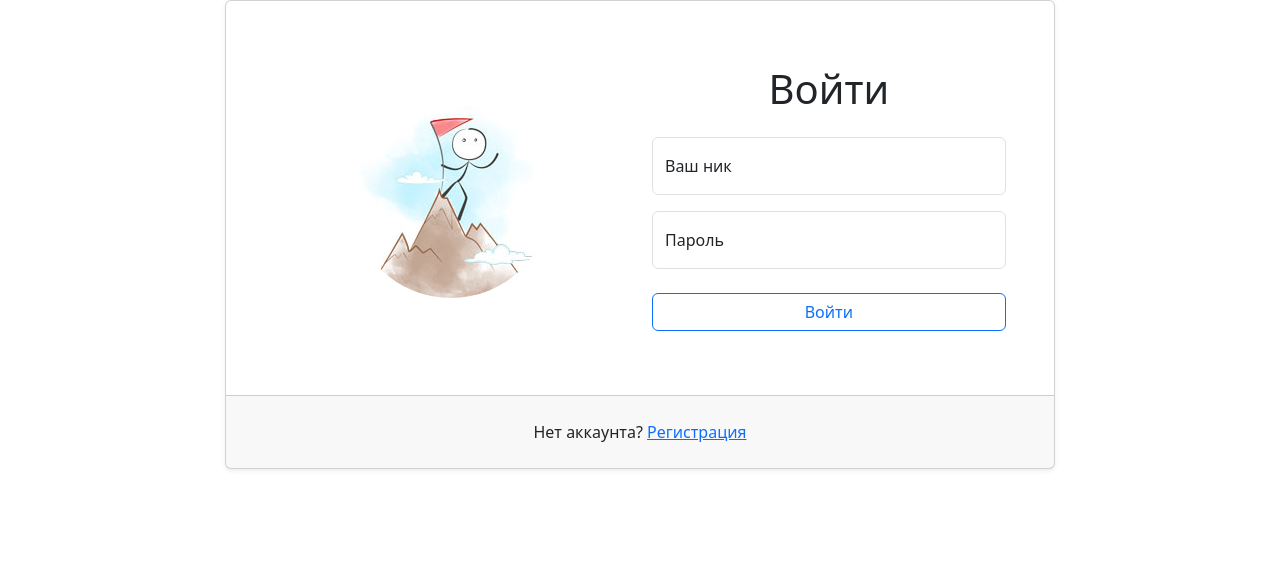
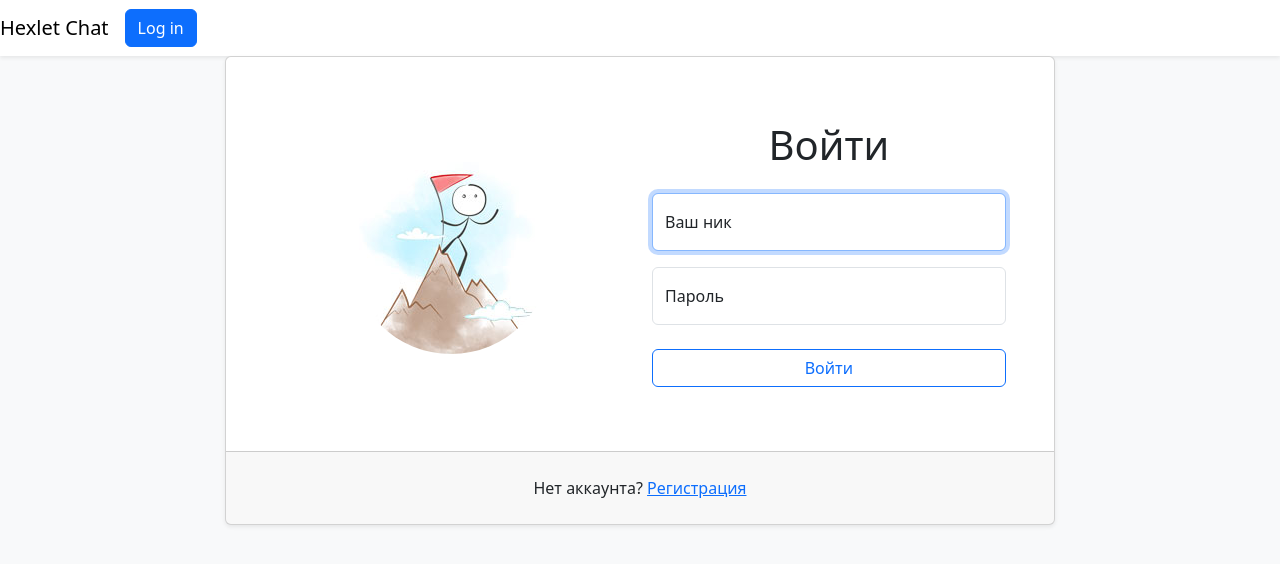
Before and after one commit to VitalMangal/Chat, a React (Create React App) app in the folder frontend/: page /login in a window 1280 px wide. Shown: the top 564 px of the page. Built offline with nearby package versions, Linux system fonts and the light colour scheme.

Commit message:
autosave 3 step

```diff
--- a/frontend/public/index.html
+++ b/frontend/public/index.html
@@ -4,8 +4,13 @@
     <meta charset="utf-8" />
     <meta name="viewport" content="width=device-width, initial-scale=1" />
     <title>Frontend project Chat</title>
+<!-- пытаюсь подключить бутстрап, но что-то не работает -->
+   <!-- <link href="https://cdn.jsdelivr.net/npm/bootstrap@5.3.3/dist/css/bootstrap.min.css" rel="stylesheet" integrity="sha384-QWTKZyjpPEjISv5WaRU9OFeRpok6YctnYmDr5pNlyT2bRjXh0JMhjY6hW+ALEwIH" crossorigin="anonymous"> -->
   </head>
-  <body>
+<!-- проблема с отображением body во всю высоту -->
+  <body class="h-100 bg-light">
     <div id="root"></div>
+<!-- пытаюсь подключить бутстрап, но что-то не работает -->
+   <!-- <script src="https://cdn.jsdelivr.net/npm/bootstrap@5.3.3/dist/js/bootstrap.bundle.min.js" integrity="sha384-YvpcrYf0tY3lHB60NNkmXc5s9fDVZLESaAA55NDzOxhy9GkcIdslK1eN7N6jIeHz" crossorigin="anonymous"></script> -->
   </body>
 </html>
--- a/frontend/src/App.js
+++ b/frontend/src/App.js
@@ -1,18 +1,57 @@
-import { BrowserRouter, Routes, Route } from 'react-router-dom';
 import Login from './components/Login';
+import Registration from './components/Registration';
 import MainPage from './components/MainPage';
 import PageNotFound from './components/PageNotFound';
+import AuthButton from './components/AuthButton';
+
+import AuthProvider from './context/AuthProvider.js';
+import authContext from './context/AuthContext.js';
+
 import 'bootstrap/dist/css/bootstrap.min.css';
+import {
+  BrowserRouter,
+  Routes,
+  Route,
+  useLocation,
+  Navigate,
+  Link,
+} from 'react-router-dom';
+import React, { useContext } from 'react';
+import { Button, Navbar, Nav } from 'react-bootstrap';
 
+
+const PrivateRoute = ({ children }) => {
+  const auth = useContext(authContext);
+  const location = useLocation();
+
+  return (
+    auth.loggedIn ? children : <Navigate to="/login" state={{ from: location }} />
+  );
+};
+// проблема с расположением бренда, кнопки Log In, и положением формы для авторизации(из-за body)
 function App() {
   return (
+    <AuthProvider>
       <BrowserRouter>
+        <Navbar bg="white" expand="lg" className="shadow-sm navbar-light bg-white">
+          <Navbar.Brand as={Link} to="/">Hexlet Chat</Navbar.Brand>
+          <AuthButton />
+        </Navbar>
         <Routes>
-        <Route path="/" element={<MainPage />} />
+          <Route
+            path="/"
+            element={(
+              <PrivateRoute>
+                <MainPage />
+              </PrivateRoute>
+            )}
+          />
           <Route path="/login" element={<Login/>} />
+          <Route path="/registration" element={<Registration/>} />
           <Route path="*" element={<PageNotFound />} />
         </Routes>
       </BrowserRouter>
+    </AuthProvider>
   );
 }
 
--- /dev/null
+++ b/frontend/src/components/AuthButton.js
@@ -0,0 +1,18 @@
+import authContext from '../context/AuthContext.js';
+
+import { useLocation, Link } from 'react-router-dom';
+import React, { useContext } from 'react';
+import { Button } from 'react-bootstrap';
+
+const AuthButton = () => {
+  const auth = useContext(authContext);
+  const location = useLocation();
+
+  return (
+    auth.loggedIn
+      ? <Button onClick={auth.logOut}>Log out</Button>
+      : <Button as={Link} to="/login" state={{ from: location }}>Log in</Button>
+  );
+};
+
+export default AuthButton;
--- a/frontend/src/components/Login.jsx
+++ b/frontend/src/components/Login.jsx
@@ -1,7 +1,13 @@
-import React from 'react';
-import { Formik, Form, Field } from 'formik';
+import axios from 'axios';
+import React, {useEffect, useRef, useState, useContext} from 'react';
+import { useFormik } from 'formik';
+import { Button, Form } from 'react-bootstrap';
+import { useNavigate } from 'react-router-dom';
+import * as Yup from 'yup';
+
 import logo from '../pictures/loginImg.jpeg';
-import * as Yup from 'yup';
+import authContext from '../context/AuthContext.js';
+import routes from '../routes.js';
 
 const formSchema = Yup.object().shape({
 	username: Yup.string().required('Обязательное поле'),
@@ -9,56 +15,82 @@ const formSchema = Yup.object().shape({
 });
 
 const LoginForm = () => {
-	console.log('дошло до формы');
-  return (
-		<Formik
-		  initialValues={{
+  const auth = useContext(authContext);
+	const navigate = useNavigate();
+	const inputRef = useRef();
+	const [authFailed, setAuthFailed] = useState(false);
+
+	useEffect(() => {
+    inputRef.current.focus();
+  }, []);
+
+	const formik = useFormik({
+    initialValues: {
       username: '',
       password: '',
-    	}}
-			validationSchema={formSchema}
-      onSubmit={ (values) => {
+    },
+		validationSchema: formSchema,
+    onSubmit: async (values) => {
+      console.log('submit');
+      setAuthFailed(false);
+
+      try {
         console.log(values);
-      }}
-    >
-			{({ errors, touched }) => (
-				<Form className="col-12 col-md-6 mt-3 mt-mb-0">
+				setAuthFailed(false);
+				const res = await axios.post(routes.loginPath(), values);
+				console.log(res);
+				localStorage.setItem('userId', JSON.stringify(res.data));
+				auth.logIn();
+				navigate("/");
+      } catch (err) {
+        console.log(err);
+        formik.setSubmitting(false);
+        if (err.isAxiosError && err.response.status === 401) {
+          setAuthFailed(true);
+          inputRef.current.select();
+          return;
+        }
+        throw err;
+      }
+    },
+  });
+
+  return (
+    <Form onSubmit={formik.handleSubmit} className="col-12 col-md-6 mt-3 mt-mb-0">
       <h1 className="text-center mb-4">Войти</h1>
-					<div className="form-floating mb-3">
-						<label htmlFor="username">Ваш ник</label>
-						<Field
+      <Form.Group className="form-floating mb-3">
+        <Form.Label htmlFor="username">Ваш ник</Form.Label>
+        <Form.Control
+          onChange={formik.handleChange}
+          value={formik.values.username}
+          placeholder="Ваш ник"
+          name="username"
           id="username"
-							name="username"
+          autoComplete="username"
+          isInvalid={authFailed}
+          required
+          ref={inputRef}
           type="text"
-							autocomplete="username"
-							required=""
-							placeholder="Ваш ник"
-							className="form-control"
         />
-						{errors.username && touched.username ? (
-							<div>{errors.username}</div>
-						) : null}
-					</div>
-					<div className="form-floating mb-4">
-						<label htmlFor="password" className="form-label">Пароль</label>
-      			<Field
+      </Form.Group>
+      <Form.Group className="form-floating mb-4">
+        <Form.Label htmlFor="password" className="form-label">Пароль</Form.Label>
+        <Form.Control
+          onChange={formik.handleChange}
+          value={formik.values.password}
           id="password"
           name="password"
           type="password"
-							autocomplete="current-password"
-							required=""
+          autoComplete="current-password"
+          required
           placeholder="Пароль"
-							className="form-control"
+          isInvalid={authFailed}
         />
-						{errors.password && touched.password ? (
-							<div>{errors.password}</div>
-						) : null}
-					</div>
-      		<button type="submit" className="w-100 mb-3 btn btn-outline-primary">Войти</button>
+        <Form.Control.Feedback type="invalid">Невнрное имя пользователя или пароль</Form.Control.Feedback>
+      </Form.Group>
+      <Button type="submit" variant="outline-primary" className="w-100 mb-3">Войти</Button>
     </Form>
-			)}
-    </Formik>
-  );
+  )
 };
 
 const Login = () => {
@@ -75,7 +107,7 @@ const Login = () => {
 							</div>
 							<div className="card-footer p-4">
 								<div className="text-center">
-									<span>Нет аккаунта?</span> <a href="/">Регистрация</a>
+									<span>Нет аккаунта?</span> <a href="/registration">Регистрация</a>
 								</div>
 							</div>
 						</div>
--- a/frontend/src/components/MainPage.jsx
+++ b/frontend/src/components/MainPage.jsx
@@ -1,6 +1,8 @@
+import { Link, Outlet } from 'react-router-dom';
+
 const MainPage = () => {
     return (
-        <p>Главная страница</p>
+      <p>Главная страница</p>
     )
 };
 
--- /dev/null
+++ b/frontend/src/components/Registration.jsx
@@ -0,0 +1,9 @@
+import React from 'react';
+
+const Registration = () => {
+    return (
+			<p>Форма регистрации</p>
+    )
+};
+
+export default Registration;
--- /dev/null
+++ b/frontend/src/context/AuthContext.js
@@ -0,0 +1,5 @@
+import { createContext } from 'react';
+
+const AuthContext = createContext({});
+
+export default AuthContext;
--- /dev/null
+++ b/frontend/src/context/AuthProvider.js
@@ -0,0 +1,21 @@
+import AuthContext from './AuthContext.js';
+import React, { useState } from 'react';
+
+const AuthProvider = ({ children }) => {
+  const [loggedIn, setLoggedIn] = useState(false);
+
+  const logIn = () => setLoggedIn(true);
+  const logOut = () => {
+    localStorage.removeItem('userId');
+    setLoggedIn(false);
+  };
+
+  return (
+    <AuthContext.Provider value={{ loggedIn, logIn, logOut }}>
+      {children}
+    </AuthContext.Provider>
+  );
+};
+
+
+export default AuthProvider;
--- /dev/null
+++ b/frontend/src/routes.js
@@ -0,0 +1,5 @@
+const apiPath = '/api/v1';
+
+export default {
+  loginPath: () => [apiPath, 'login'].join('/'),
+};
```
Lines whose indentation alone changed are shown as unchanged.
